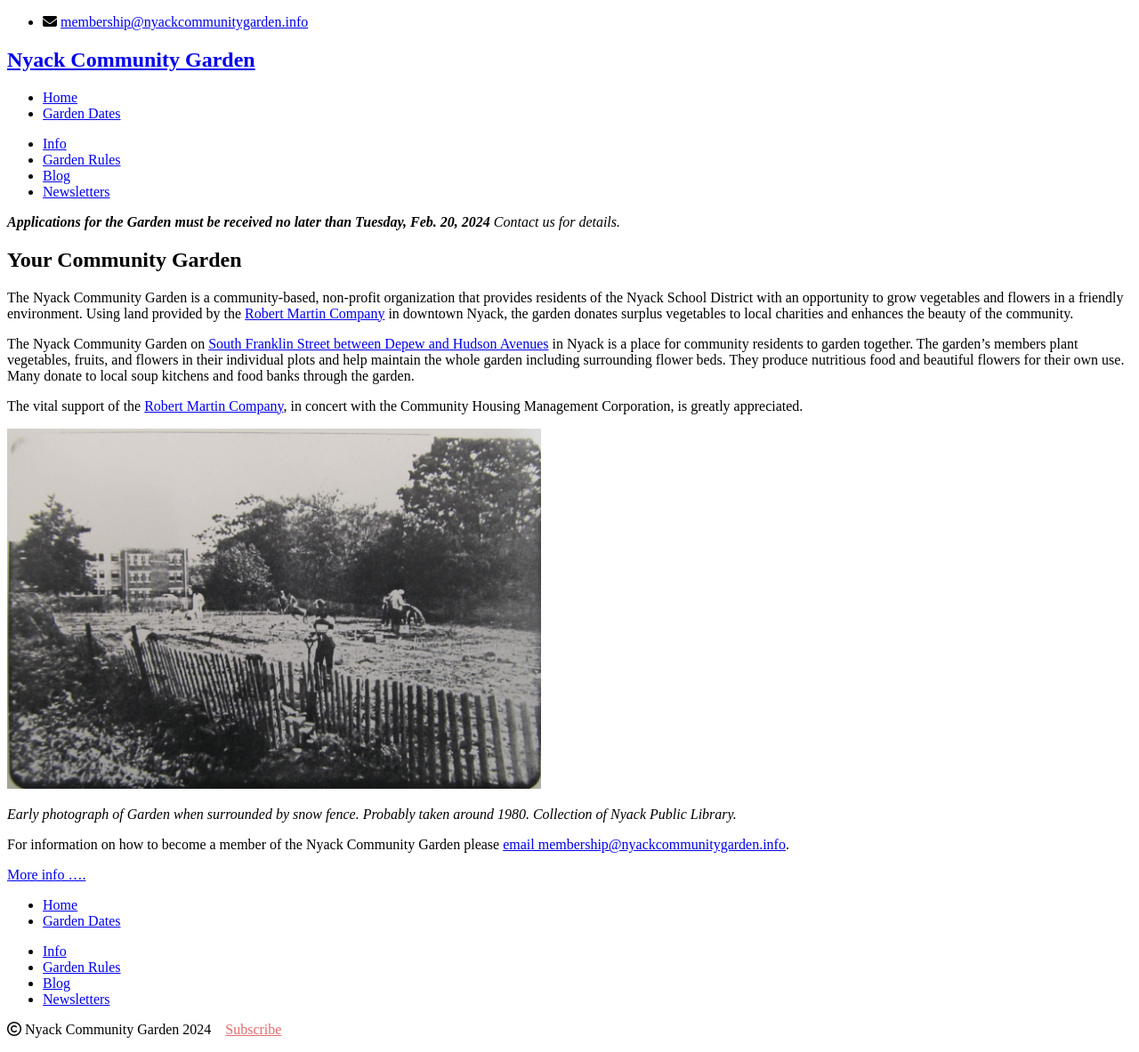
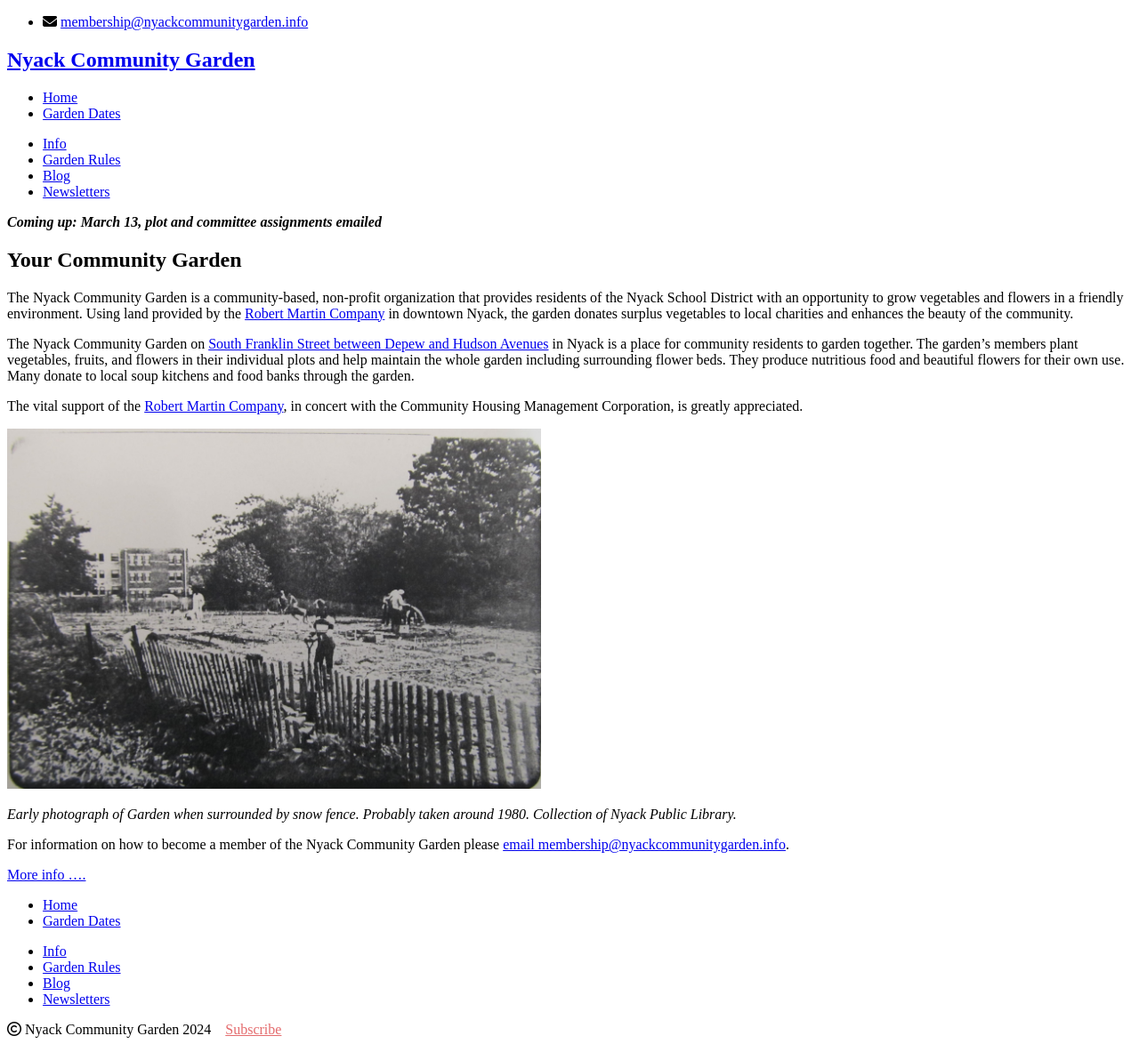
Before and after one commit to bosborne/nyackcommunitygarden, a Jekyll site: the page built from index.md, in a window 1280 px wide. Shown: the whole page at 89% size. Built offline with Jekyll 4.4.1, drawn with Linux system fonts in a browser that asks for light colours; nearby versions of some CDN libraries; library files that are not in the unit come from our copies.

Commit message:
Upcoming date

```diff
--- a/_layouts/default.html
+++ b/_layouts/default.html
@@ -22,8 +22,7 @@
       <div class="bannerbox">
         <p>
           <i>
-            <b>Applications for the Garden must be received no later than Tuesday, Feb. 20, 2024</b> Contact us for
-            details.
+            <b>Coming up: March 13, plot and committee assignments emailed</b>
           </i>
         </p>
       </div>
```
